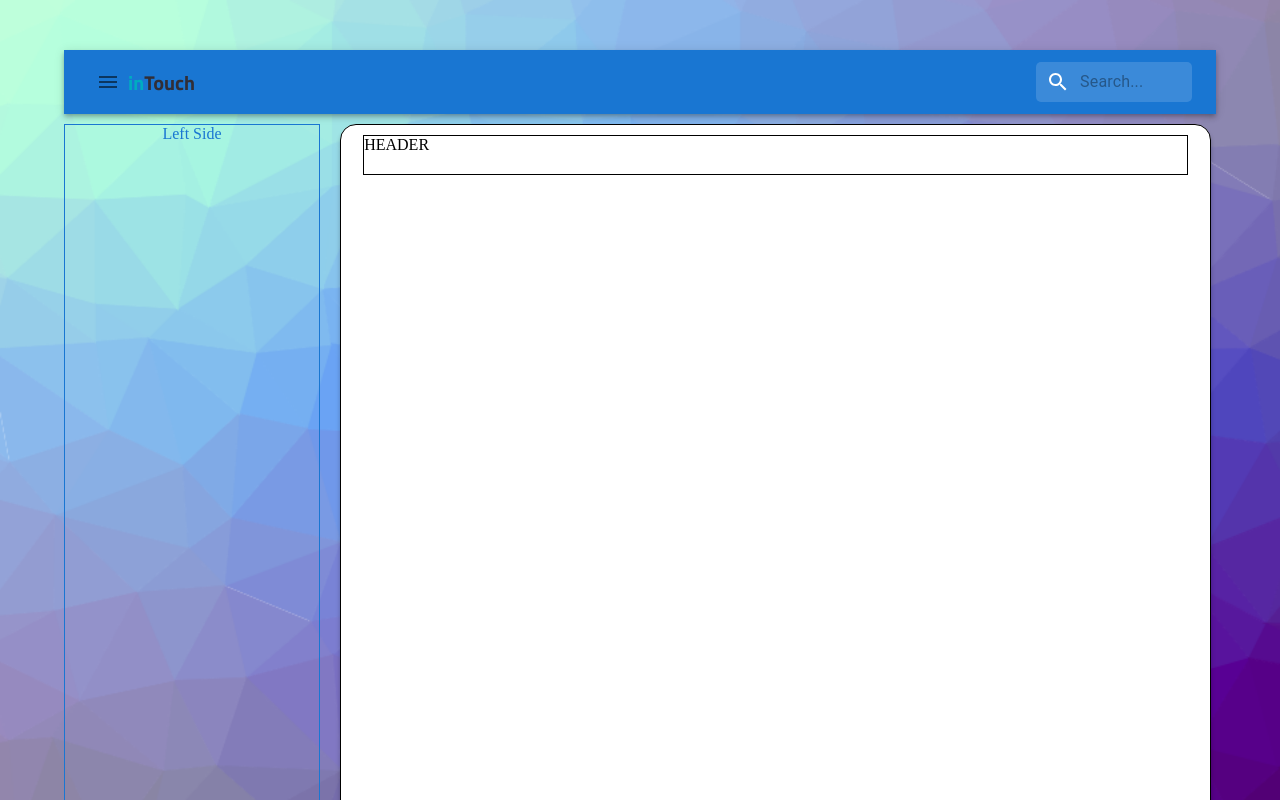
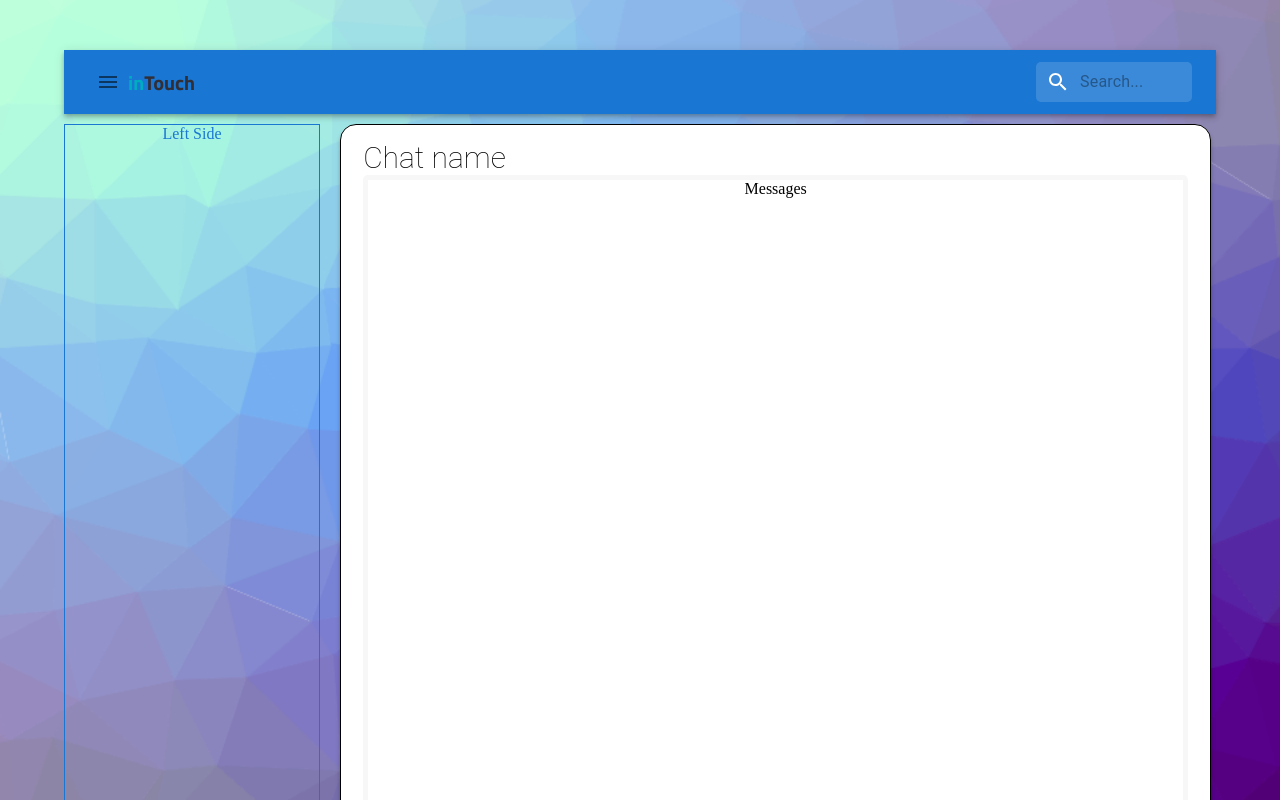
Before and after one commit to PiotrRynio/PiotrRynio-CodersCamp2021.Project-3.TypeScript, a React (Create React App) app: page / in a window 1280 px wide. Built offline with nearby package versions, Linux system fonts and the light colour scheme.

Commit message:
feat: main view in progress

```diff
--- a/src/components/organisms/ChatSection/ChatSection.module.css
+++ b/src/components/organisms/ChatSection/ChatSection.module.css
@@ -2,9 +2,8 @@
   align-self: center;
   display: flex;
   min-width: 95%;
-  border: black 1px solid;
   position: absolute;
-  bottom: 2px;
+  bottom: 2%;
 }
 .messageInput {
   width: 1200px;
@@ -18,8 +17,20 @@
 
 .chatHeader {
   align-self: center;
-  width: 95%;
+  width: 100%;
+  padding-left: 2.5%;
+  padding-block: 5px;
   margin-top: 10px;
   height: 40px;
-  border: black solid 1px;
+  font-family: "Roboto Thin";
+  font-size: 30px;
 }
+
+.sentMessagesSection {
+  text-align: center;
+  align-self: center;
+  width: 95%;
+  height: 83%;
+  border-radius: 5px;
+  border: #f7f7f7 5px solid;
+}
--- a/src/components/organisms/ChatSection/ChatSection.tsx
+++ b/src/components/organisms/ChatSection/ChatSection.tsx
@@ -7,7 +7,8 @@ import Box from "@mui/material/Box";
 export const ChatSection = () => {
   return (
     <>
-      <Box className={styles.chatHeader}>HEADER</Box>
+      <Box className={styles.chatHeader}>Chat name</Box>
+      <Box className={styles.sentMessagesSection}> Messages </Box>
       <Box className={styles.newMessageSection}>
         <TextField
           className={styles.messageInput}
```
